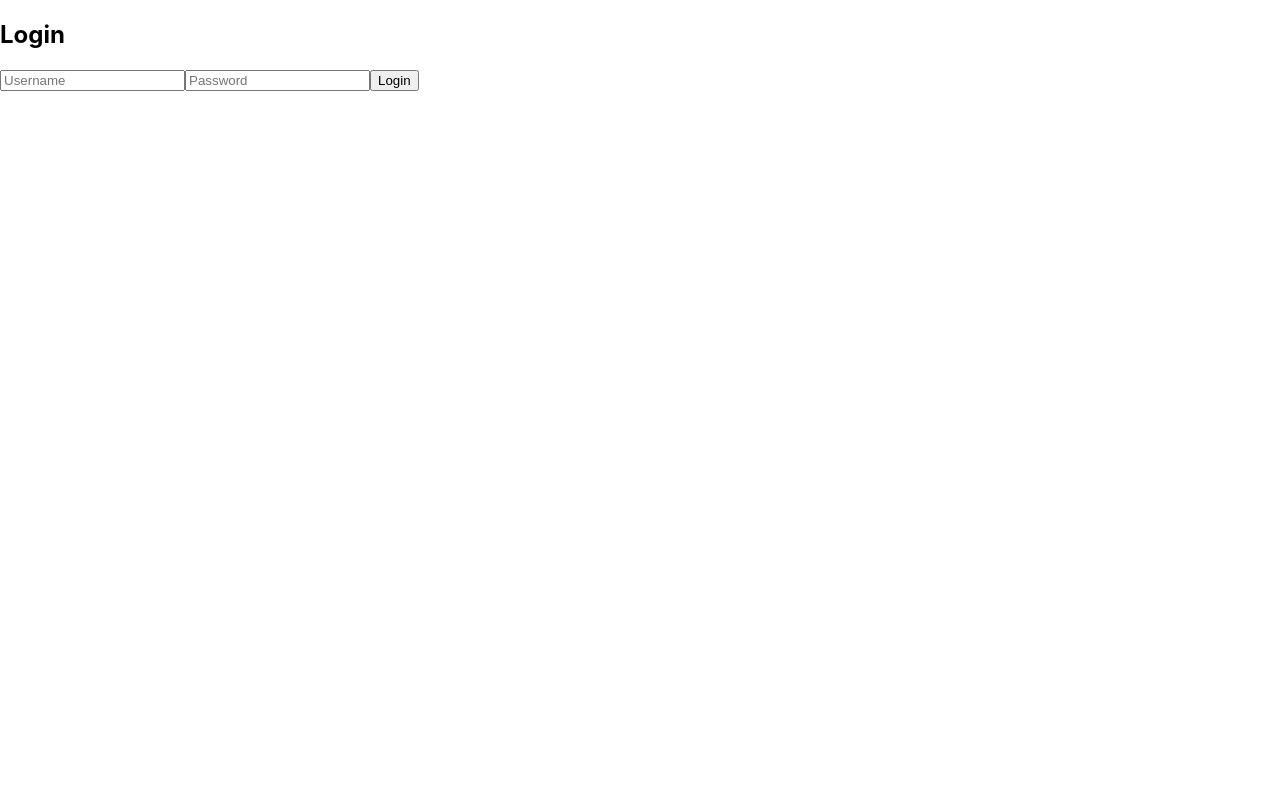
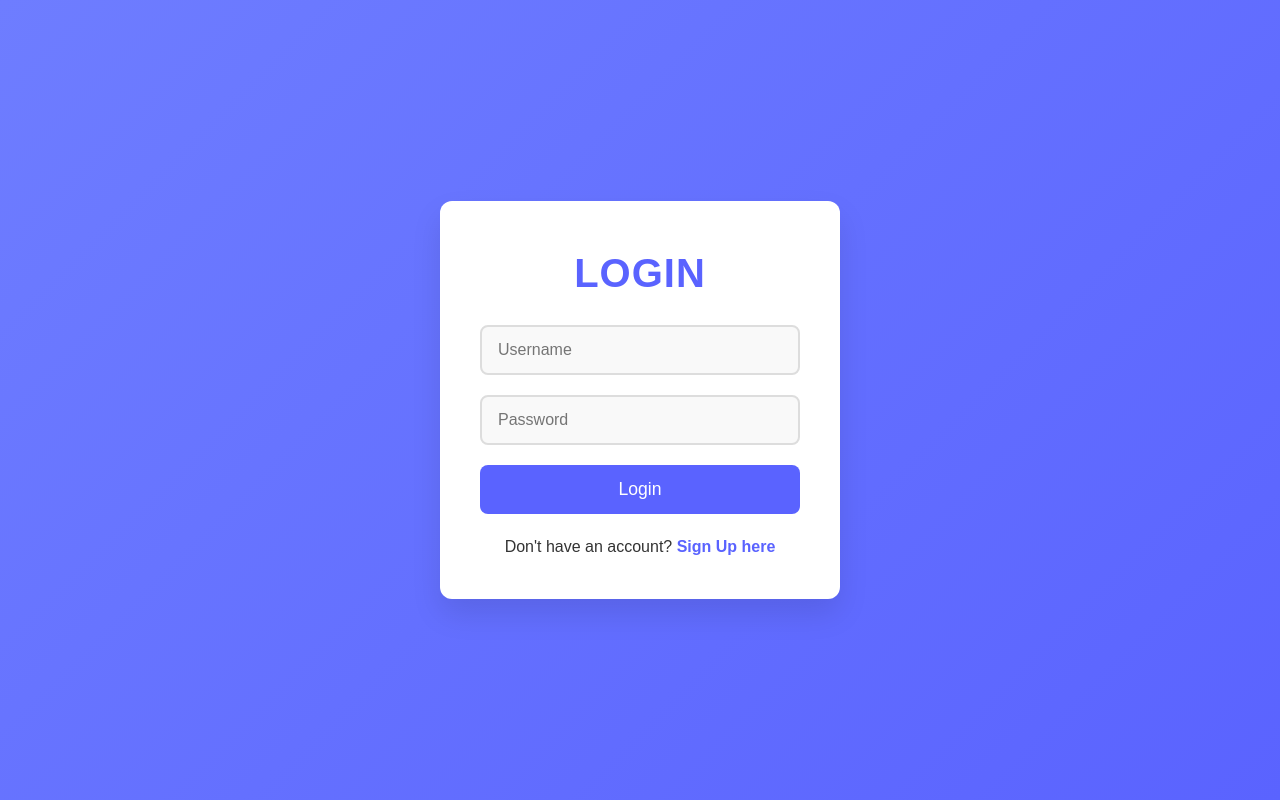
Before and after one commit to dineshm07/todo-client, a React (Create React App) app: page /login in a window 1280 px wide. Built offline with nearby package versions, Linux system fonts and the light colour scheme; no server answers.

Commit message:
deployment-stage

```diff
--- a/src/App.js
+++ b/src/App.js
@@ -1,13 +1,13 @@
 import { BrowserRouter as Router, Route, Routes } from "react-router-dom";
-import Signup from "./Signup";
-import Login from "./Login";
-import Dashboard from "./Dashboard";
+import Signup from "./components/Signup";
+import Login from "./components/Login";
+import Dashboard from "./components/Dashboard";
 
 function App() {
     return (
         <Router>
             <Routes>
-                <Route path="/signup" element={<Signup />} />
+                <Route path="/" element={<Signup />} />
                 <Route path="/login" element={<Login />} />
                 <Route path="/dashboard/:username" element={<Dashboard />} />
             </Routes>
--- a/src/Login.js
+++ b/src/components/Login.js
@@ -1,5 +1,8 @@
 import { useState } from "react";
-import { useNavigate } from "react-router-dom";
+import { useNavigate, Link } from "react-router-dom"; // Import Link for navigation
+import '../css/Login.css'
+
+const API = process.env.REACT_APP_API;
 
 function Login() {
     const [username, setUsername] = useState("");
@@ -12,7 +15,7 @@ function Login() {
             return;
         }
 
-        const res = await fetch("http://localhost:5000/login", {
+        const res = await fetch(`${API}/login`, {
             method: "POST",
             headers: { "Content-Type": "application/json" },
             body: JSON.stringify({ username, password }),
@@ -29,21 +32,28 @@ function Login() {
     };
 
     return (
-        <div>
-            <h2>Login</h2>
+        <div className="login-container">
+            <h2 className="login-h2">Login</h2>
             <input
                 type="text"
+                className="login-input"
                 placeholder="Username"
                 value={username}
                 onChange={(e) => setUsername(e.target.value)}
             />
             <input
                 type="password"
+                className="login-input"
                 placeholder="Password"
                 value={password}
                 onChange={(e) => setPassword(e.target.value)}
             />
-            <button onClick={handleLogin}>Login</button>
+            <button className="login-button" onClick={handleLogin}>Login</button>
+
+            {/* Signup prompt with Link */}
+            <div className="login-footer">
+                <p>Don't have an account? <Link to="/" className="login-signup-link">Sign Up here</Link></p>
+            </div>
         </div>
     );
 }
--- a/src/Signup.js
+++ b/src/components/Signup.js
@@ -1,5 +1,6 @@
 import { useState } from "react";
-import { useNavigate } from "react-router-dom"; // Import useNavigate
+import { useNavigate, Link } from "react-router-dom"; // Import Link for navigation
+import '../css/Signup.css'
 
 function Signup() {
     const [username, setUsername] = useState("");
@@ -24,21 +25,28 @@ function Signup() {
     };
 
     return (
-        <div>
-            <h2>Signup</h2>
+        <div className="signup-container">
+            <h2 className="signup-h2">Signup</h2>
             <input
                 type="text"
+                className="signup-input"
                 placeholder="Username"
                 value={username}
                 onChange={(e) => setUsername(e.target.value)}
             />
             <input
                 type="password"
+                className="signup-input"
                 placeholder="Password"
                 value={password}
                 onChange={(e) => setPassword(e.target.value)}
             />
-            <button onClick={handleSignup}>Sign Up</button>
+            <button className="signup-button" onClick={handleSignup}>Sign Up</button>
+
+            {/* Login prompt with Link */}
+            <div className="signup-footer">
+                <p>Already have an account? <Link to="/login" className="signup-login-link">Login here</Link></p>
+            </div>
         </div>
     );
 }
--- /dev/null
+++ b/src/css/Dashboard.css
@@ -0,0 +1,138 @@
+/* General Reset */
+* {
+    margin: 0;
+    padding: 0;
+    box-sizing: border-box;
+}
+
+/* Body Styling */
+body {
+    font-family: 'Arial', sans-serif;
+    background-color: #f7f7f7;
+    color: #333;
+    line-height: 1.6;
+}
+
+/* Dashboard Container */
+.dashboard-container {
+    min-width: 700px;
+    margin: 0 auto;
+    padding: 20px;
+    background-color: white;
+    border-radius: 8px;
+    box-shadow: 0 4px 8px rgba(0, 0, 0, 0.1);
+    text-align: center;
+}
+
+/* Header */
+.dashboard-h2 {
+    font-size: 2rem;
+    color: #333;
+    margin-bottom: 20px;
+}
+
+/* Input Field */
+.dashboard-input {
+    width: 80%;
+    padding: 12px 16px;
+    margin-bottom: 10px;
+    border: 2px solid #ddd;
+    border-radius: 4px;
+    font-size: 1rem;
+    outline: none;
+    transition: border-color 0.3s;
+}
+
+.dashboard-input:focus {
+    border-color: #007BFF;
+}
+
+/* Add Button */
+.dashboard-button {
+    background-color: #007BFF;
+    color: white;
+    border: none;
+    padding: 12px 20px;
+    font-size: 1rem;
+    cursor: pointer;
+    border-radius: 4px;
+    transition: background-color 0.3s;
+}
+
+.dashboard-button:hover {
+    background-color: #0056b3;
+}
+
+/* Todo List */
+.dashboard-ul {
+    list-style-type: none;
+    padding: 0;
+    margin-top: 20px;
+}
+
+/* Todo Item */
+.dashboard-li {
+    display: flex;
+    justify-content: space-between;
+    align-items: center;
+    background-color: #fafafa;
+    border-radius: 4px;
+    padding: 12px;
+    margin-bottom: 8px;
+    box-shadow: 0 2px 4px rgba(0, 0, 0, 0.1);
+    font-size: 1rem;
+    transition: background-color 0.3s;
+}
+
+.dashboard-li:hover {
+    background-color: #f1f1f1;
+}
+
+/* Checkbox */
+.dashboard-checkbox {
+    margin-right: 10px;
+    width: 18px;
+    height: 18px;
+}
+
+/* Delete Button */
+.dashboard-delete-button {
+    background-color: #e74c3c;
+    color: white;
+    border: none;
+    padding: 6px 12px;
+    font-size: 1rem;
+    cursor: pointer;
+    border-radius: 4px;
+    transition: background-color 0.3s;
+}
+
+.dashboard-delete-button:hover {
+    background-color: #c0392b;
+}
+
+.dashboard-delete-button:focus {
+    outline: none;
+}
+
+/* Completed Task Style */
+.dashboard-li.completed {
+    text-decoration: line-through;
+    color: #bbb;
+}
+
+/* Responsive */
+@media (max-width: 768px) {
+    .dashboard-container {
+        padding: 15px;
+    }
+
+    .dashboard-input {
+        width: 100%;
+    }
+
+    .dashboard-button {
+        width: 100%;
+        margin-top: 10px;
+    }
+}
--- /dev/null
+++ b/src/css/Login.css
@@ -0,0 +1,119 @@
+/* General Reset */
+* {
+    margin: 0;
+    padding: 0;
+    box-sizing: border-box;
+}
+
+/* Body Styling */
+body {
+    font-family: 'Arial', sans-serif;
+    background: linear-gradient(135deg, #6e7dff, #5a63ff); /* Gradient background for a modern look */
+    color: #333;
+    line-height: 1.6;
+    display: flex;
+    justify-content: center;
+    align-items: center;
+    min-height: 100vh;
+}
+
+/* Login Container */
+.login-container {
+    max-width: 400px;
+    width: 100%;
+    padding: 40px;
+    background-color: white;
+    border-radius: 12px;  /* Soft rounded corners */
+    box-shadow: 0 15px 30px rgba(0, 0, 0, 0.1);  /* Deep shadow for better focus */
+    text-align: center;
+    transition: transform 0.3s ease, box-shadow 0.3s ease;
+}
+
+.login-container:hover {
+    transform: scale(1.02);  /* Slightly enlarge the container on hover */
+    box-shadow: 0 20px 40px rgba(0, 0, 0, 0.2);  /* More pronounced shadow */
+}
+
+/* Header */
+.login-h2 {
+    font-size: 2.5rem;
+    color: #333;
+    margin-bottom: 20px;
+    font-weight: bold;
+    letter-spacing: 1px;
+    text-transform: uppercase;
+    color: #5a63ff; /* Soft blue for modernity */
+}
+
+/* Input Fields */
+.login-input {
+    width: 100%;
+    padding: 14px 16px;
+    margin-bottom: 20px;
+    border: 2px solid #ddd;
+    border-radius: 8px;
+    font-size: 1rem;
+    outline: none;
+    transition: border-color 0.3s ease, box-shadow 0.3s ease;
+    background-color: #f9f9f9;
+}
+
+.login-input:focus {
+    border-color: #5a63ff;
+    box-shadow: 0 0 8px rgba(90, 99, 255, 0.6); /* Soft glowing effect on focus */
+}
+
+/* Login Button */
+.login-button {
+    background-color: #5a63ff;
+    color: white;
+    border: none;
+    padding: 14px 20px;
+    font-size: 1.1rem;
+    cursor: pointer;
+    border-radius: 8px;
+    width: 100%;
+    transition: background-color 0.3s ease, transform 0.2s ease;
+}
+
+.login-button:hover {
+    background-color: #3e48d1;  /* Darker blue when hovering */
+    transform: translateY(-3px);  /* Button slightly raises */
+}
+
+.login-button:active {
+    background-color: #2e37a1;  /* Darker blue when clicked */
+    transform: translateY(1px);  /* Button slightly lowers on click */
+}
+
+/* Footer (Signup Link) */
+.login-footer {
+    margin-top: 20px;
+    font-size: 1rem;
+}
+
+.login-signup-link {
+    color: #5a63ff;  /* Blue color for the link */
+    text-decoration: none;
+    font-weight: bold;
+    transition: color 0.2s ease;
+}
+
+.login-signup-link:hover {
+    color: #3e48d1;  /* Darker blue when hovered */
+}
+
+/* Error Message */
+.login-error {
+    color: #e74c3c;
+    margin-top: 10px;
+    font-size: 0.9rem;
+    font-weight: bold;
+}
+
+/* Responsive Styling */
+@media (max-width: 768px) {
+    .login-container {
+        padding: 30px;
+    }
+}
--- /dev/null
+++ b/src/css/Signup.css
@@ -0,0 +1,119 @@
+/* General Reset */
+* {
+    margin: 0;
+    padding: 0;
+    box-sizing: border-box;
+}
+
+/* Body Styling */
+body {
+    font-family: 'Arial', sans-serif;
+    background: linear-gradient(135deg, #6e7dff, #5a63ff); /* Gradient background for a modern look */
+    color: #333;
+    line-height: 1.6;
+    display: flex;
+    justify-content: center;
+    align-items: center;
+    min-height: 100vh;
+}
+
+/* Signup Container */
+.signup-container {
+    max-width: 400px;
+    width: 100%;
+    padding: 40px;
+    background-color: white;
+    border-radius: 12px;  /* Soft rounded corners */
+    box-shadow: 0 15px 30px rgba(0, 0, 0, 0.1);  /* Deep shadow for better focus */
+    text-align: center;
+    transition: transform 0.3s ease, box-shadow 0.3s ease;
+}
+
+.signup-container:hover {
+    transform: scale(1.02);  /* Slightly enlarge the container on hover */
+    box-shadow: 0 20px 40px rgba(0, 0, 0, 0.2);  /* More pronounced shadow */
+}
+
+/* Header */
+.signup-h2 {
+    font-size: 2.5rem;
+    color: #333;
+    margin-bottom: 20px;
+    font-weight: bold;
+    letter-spacing: 1px;
+    text-transform: uppercase;
+    color: #5a63ff; /* Soft blue for modernity */
+}
+
+/* Input Fields */
+.signup-input {
+    width: 100%;
+    padding: 14px 16px;
+    margin-bottom: 20px;
+    border: 2px solid #ddd;
+    border-radius: 8px;
+    font-size: 1rem;
+    outline: none;
+    transition: border-color 0.3s ease, box-shadow 0.3s ease;
+    background-color: #f9f9f9;
+}
+
+.signup-input:focus {
+    border-color: #5a63ff;
+    box-shadow: 0 0 8px rgba(90, 99, 255, 0.6); /* Soft glowing effect on focus */
+}
+
+/* Signup Button */
+.signup-button {
+    background-color: #5a63ff;
+    color: white;
+    border: none;
+    padding: 14px 20px;
+    font-size: 1.1rem;
+    cursor: pointer;
+    border-radius: 8px;
+    width: 100%;
+    transition: background-color 0.3s ease, transform 0.2s ease;
+}
+
+.signup-button:hover {
+    background-color: #3e48d1;  /* Darker blue when hovering */
+    transform: translateY(-3px);  /* Button slightly raises */
+}
+
+.signup-button:active {
+    background-color: #2e37a1;  /* Darker blue when clicked */
+    transform: translateY(1px);  /* Button slightly lowers on click */
+}
+
+/* Footer (Login Link) */
+.signup-footer {
+    margin-top: 20px;
+    font-size: 1rem;
+}
+
+.signup-login-link {
+    color: #5a63ff;  /* Blue color for the link */
+    text-decoration: none;
+    font-weight: bold;
+    transition: color 0.2s ease;
+}
+
+.signup-login-link:hover {
+    color: #3e48d1;  /* Darker blue when hovered */
+}
+
+/* Error Message */
+.signup-error {
+    color: #e74c3c;
+    margin-top: 10px;
+    font-size: 0.9rem;
+    font-weight: bold;
+}
+
+/* Responsive Styling */
+@media (max-width: 768px) {
+    .signup-container {
+        padding: 30px;
+    }
+}
```
Also changed, not shown: src/components/Dashboard.js (renamed from src/Dashboard.js, +18 -6 lines), 1 other file (tests, documents, lock files or other folders).
